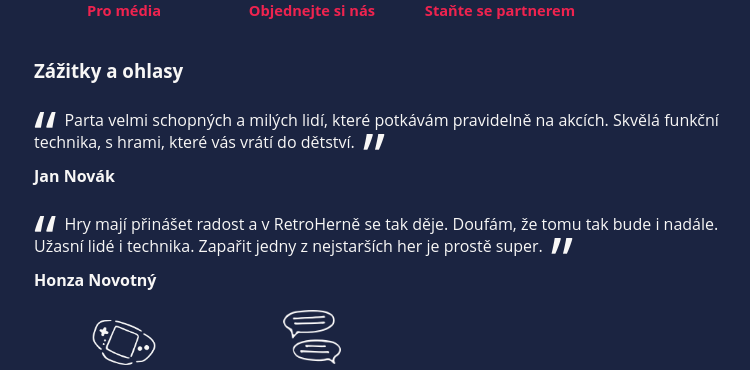
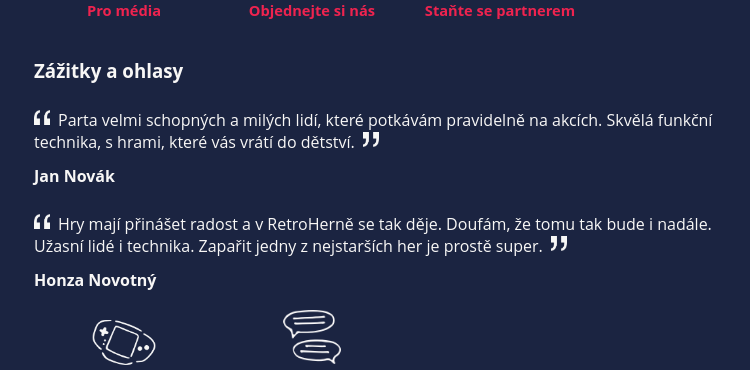
Before and after one commit to mirkavolakova/rhweb2, a Flask app: page / in a window 1280 px wide. Shown: the part 2813-3183 px from the top of the page, without its empty margins (441-1191 px from the left). Run offline with Flask 2, Linux system fonts and the light colour scheme.

Commit message:
Fix <blockquote> quotation marks

```diff
--- a/static/style.css
+++ b/static/style.css
@@ -111,8 +111,8 @@ background-size: 50%; background-repeat: repeat-x;}
 p {line-height: 1.75; font-size: 11pt;
    margin-bottom: 1em;}
 
-blockquote:before {display: inline-block; content:"“"; font-size: 64px; margin-right: 8px; height: 32px; margin-top: -32px; vertical-align: middle;}
-blockquote:after {display: inline-block; content:"”"; font-size: 64px; margin-left: 8px; height: 32px; margin-top: -32px; vertical-align: middle;}
+blockquote::before {content: ""; display: inline-block; background: url("/static/img/quot-left.png") no-repeat; width: 16px; height: 16px; background-size: contain; margin-right: 8px;}
+blockquote:after {content: ""; display: inline-block; background: url("/static/img/quot-right.png") no-repeat; width: 16px; height: 16px; background-size: contain; margin-left: 8px;}
 blockquote {margin-bottom: 12px; margin-top: 26px;}
 .quote-author {font-weight: bold; margin-bottom: 8px;}
 .clear {clear: both;}
```
Also changed, not shown: static/img/quot-left.png (added), static/img/quot-right.png (added).
